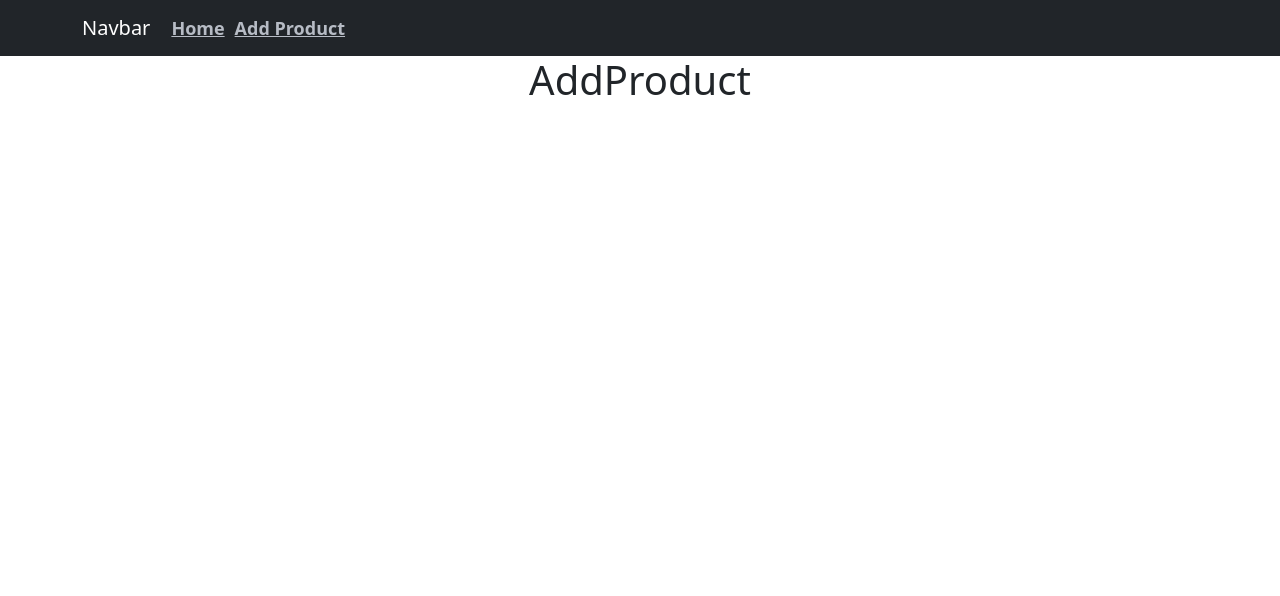
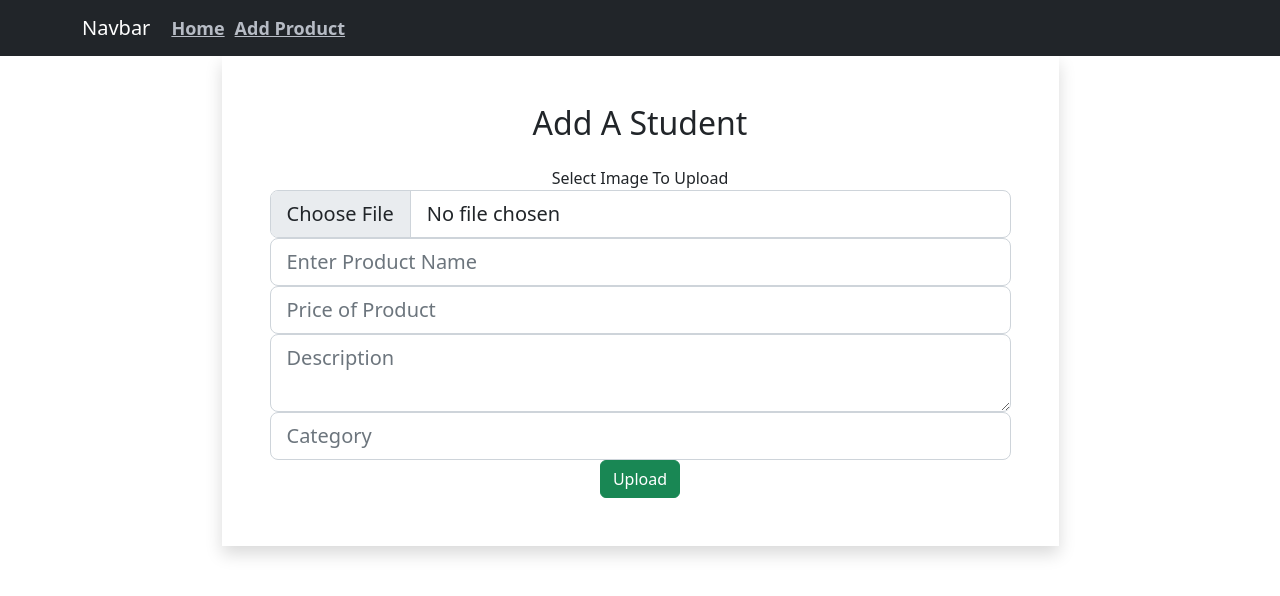
Before and after one commit to zzobaer09/advanced_django_react, a React (Create React App) app in the folder client/: page /addproduct in a window 1280 px wide. Shown: the top 596 px of the page. Built offline with nearby package versions, Linux system fonts and the light colour scheme.

Commit message:
can add products

```diff
--- a/client/src/components/AddProduct.js
+++ b/client/src/components/AddProduct.js
@@ -1,11 +1,104 @@
-import React from 'react'
+import axios from 'axios'
+import React, { useState } from 'react'
+import { Button } from 'react-bootstrap'
+import API_URL from './BackendDefaustUrls';
+import {useNavigate} from "react-router-dom"
+const AddProduct = () => {
+  const [Image , setImage] = useState(null)
+  const [Name , setName] = useState("")
+  const [Price , setPrice] = useState("")
+  const [Description , setDescription] = useState("")
+  const [Category , setCategory] = useState("")
+  const navigate = useNavigate()
+  const AddProductInfo = async () =>{
 
-const AddProduct = () => {
+
+    let formField = new FormData()
+    formField.append('name',Name)
+    formField.append('price',Price)
+    formField.append('description',Description)
+    formField.append('category',Category)
+
+    if (Image != null) {
+      formField.append('image',Image)
+    }
+
+    console.log(formField);
+
+    await axios({
+      method: 'POST',
+      url: API_URL + "api/",
+      data:formField
+    }).then(response => {
+      console.log(response.data);
+      navigate("/")
+    })
+
+  }
+
   return (
     <div>
-      <h1>
-        AddProduct
-      </h1>
+      <div className='container'>
+          <div className="w-75 mx-auto shadow p-5">
+            <h2 className="text-center mb-4">Add A Student</h2>
+
+            <div className='form-group'>
+              {/* image */}
+              <label>Select Image To Upload</label>
+              <input
+                type="file"
+                name="image"
+                className='form-control form-control-lg'
+                onChange={e=>setImage(e.target.files[0])}
+              />
+            </div>
+              {/* !!!!!!!!!!!!!!!!!!!!!!! */}
+            <div className='form-group'>
+              <input
+                type="text"
+                name="name"
+                className='form-control form-control-lg'
+                placeholder="Enter Product Name"
+                value={Name}
+                onChange={e=>setName(e.target.value)}
+              />
+            </div>
+
+            <div className='form-group'>
+              <input
+                type="text"
+                name="price"
+                className='form-control form-control-lg'
+                placeholder="Price of Product"
+                value={Price}
+                onChange={e=>setPrice(e.target.value)}
+              />
+            </div>
+
+            <div className='form-group'>
+              <textarea
+                type="text"
+                name="description"
+                className='form-control form-control-lg'
+                placeholder="Description"
+                value={Description}
+                onChange={e=>setDescription(e.target.value)}
+              />
+            </div>
+
+            <div className='form-group'>
+              <input
+                type="text"
+                name="category"
+                className='form-control form-control-lg'
+                placeholder="Category"
+                value={Category}
+                onChange={e=>setCategory(e.target.value)}
+              />
+            </div>
+            <Button className='btn btn-success' onClick={AddProductInfo}>Upload</Button>
+          </div>
+      </div>
     </div>
   )
 }
```
